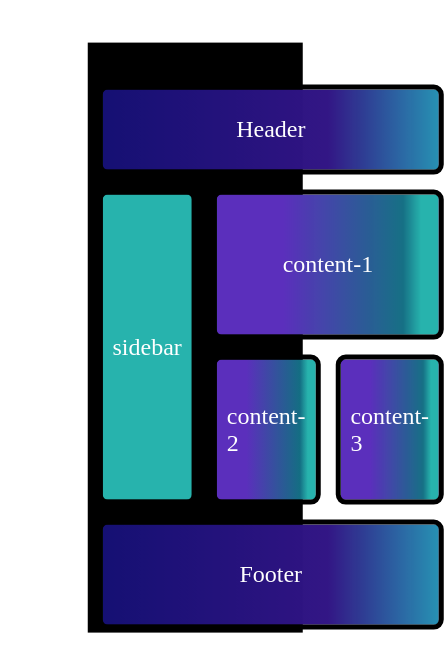
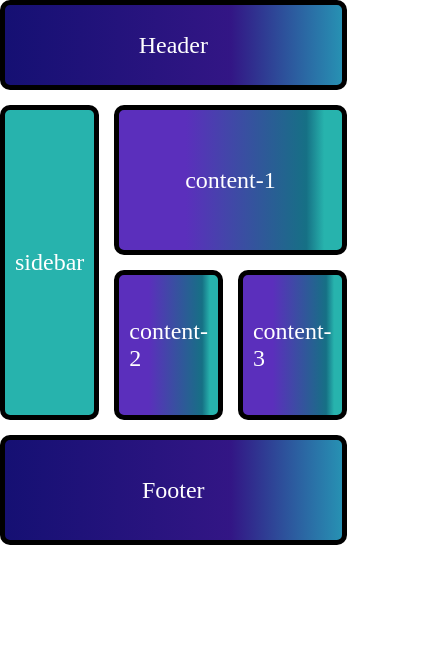
Before and after one commit to kavitharanitamalapakula/Grid_Layout, a plain HTML site: page task3.html in a window 390 px wide. Shown: the whole page, 444 px wide, since content can reach past the window. Drawn offline with Linux system fonts and the light colour scheme.

Commit message:
Grid Layout

```diff
--- a/task3.css
+++ b/task3.css
@@ -2,20 +2,6 @@
     margin: 0;
     padding: 0;
     box-sizing: border-box;
-}
-
-.main {
-    position: absolute;
-    top: 40%;
-    left: 50%;
-    width: 55vw;
-    height: 70vh;
-    transform: translate(-50%, -50%);
-    background-color: black;
-    padding: 20px;
-    display: flex;
-    justify-content: center;
-    align-items: center;
 }
 
 .grid-container {
@@ -75,3 +61,10 @@
     background: rgb(21, 16, 115);
     background: linear-gradient(90deg, rgba(21, 16, 115, 1) 0%, rgba(49, 20, 132, 0.9921218487394958) 67%, rgba(39, 145, 179, 1) 100%);
 }
+
+@media screen and (max-width : 800px) {
+    .grid-container {
+        width: 45vw;
+        height: 55vh;
+    }
+}
```
Also changed, not shown: task1.css (+7 -0 lines).
